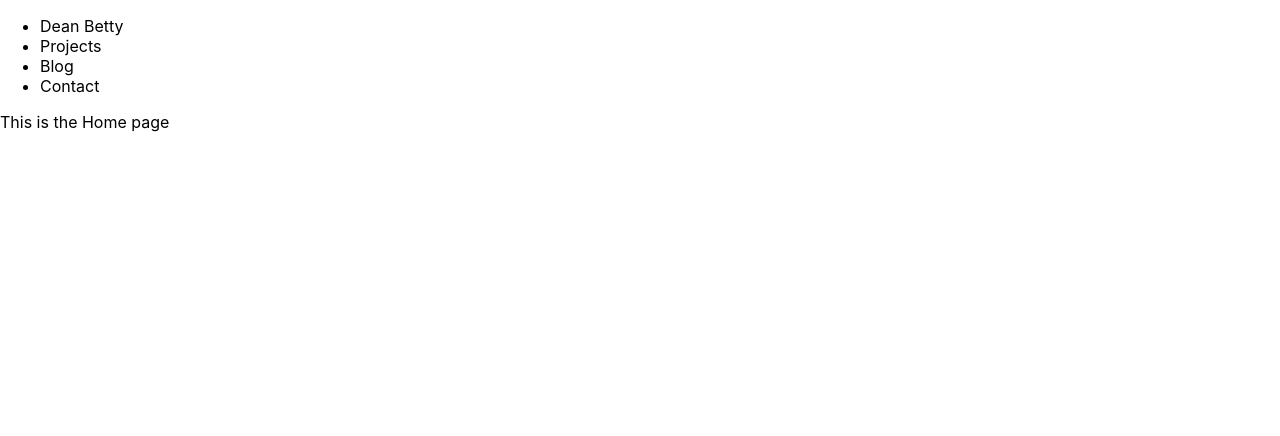
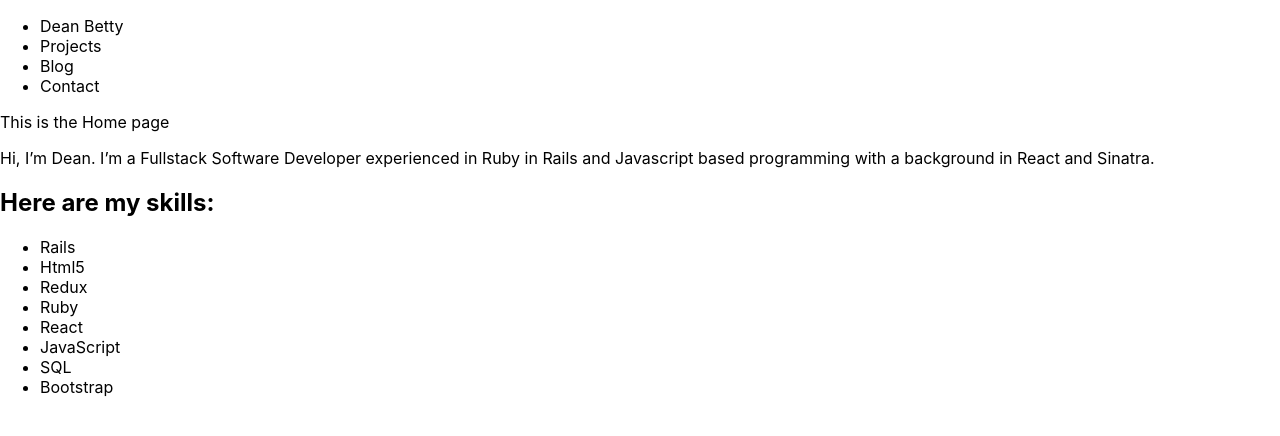
Before and after one commit to deanpointblank/Portfolio_v3, a React (Create React App) app: page / in a window 1280 px wide. Shown: the top 436 px of the page. Built offline with nearby package versions, Linux system fonts and the light colour scheme.

Commit message:
import home components into Home container

```diff
--- a/src/Components/homeAbout.js
+++ b/src/Components/homeAbout.js
@@ -1,3 +1,5 @@
+import React, { Component } from 'react';
+
 export const HomeAbout = () => {
     return(
         <p>
--- a/src/Components/homeSkills.js
+++ b/src/Components/homeSkills.js
@@ -1,3 +1,5 @@
+import React, { Component } from 'react';
+
 export const HomeSkills = () => {
     return(
         <div>
--- a/src/Containers/home.js
+++ b/src/Containers/home.js
@@ -1,4 +1,7 @@
 import React, { Component } from 'react';
+import { HomeAbout } from '../Components/homeAbout';
+import { HomeSkills } from '../Components/homeSkills';
+
 
 export default class HomeContainer extends Component {
 
@@ -6,6 +9,8 @@ export default class HomeContainer extends Component {
         return(
             <div>
                 <p>This is the Home page</p>
+                <HomeAbout />
+                <HomeSkills />
             </div>
         )
     }
```
